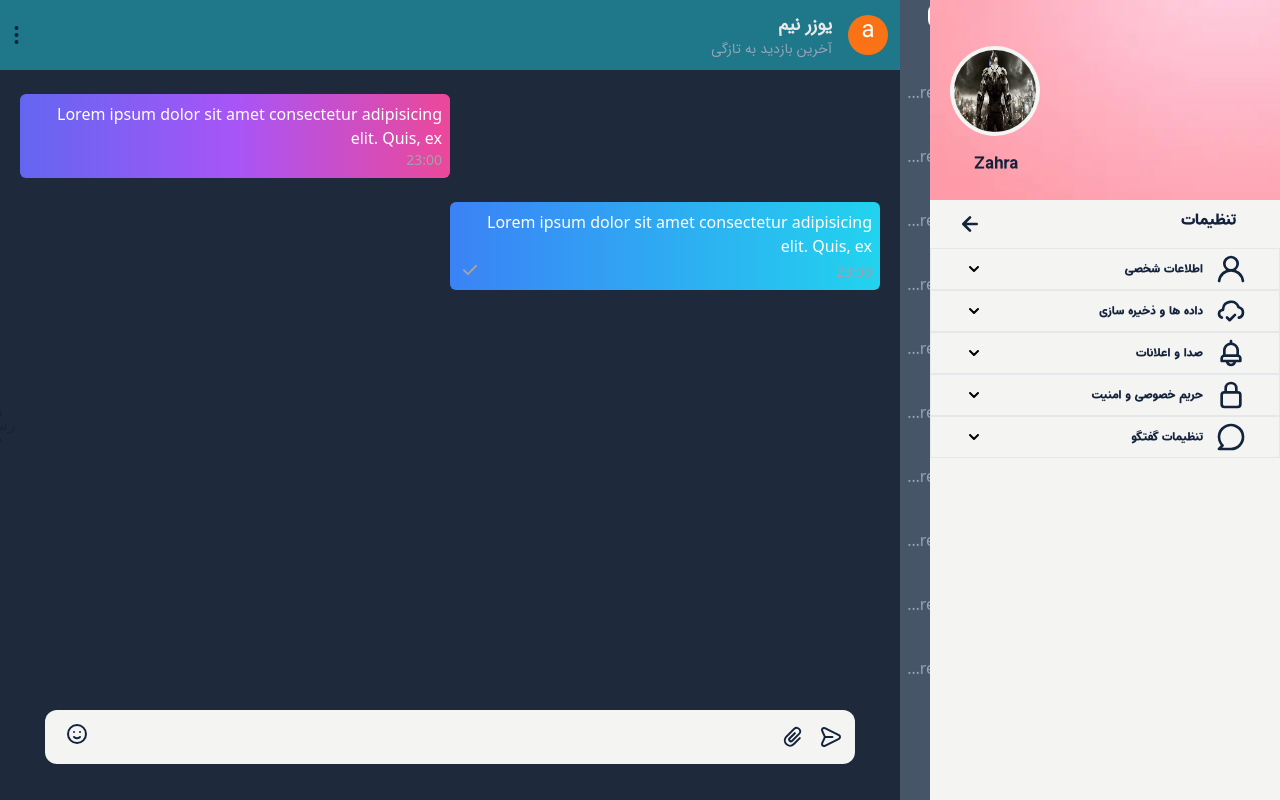
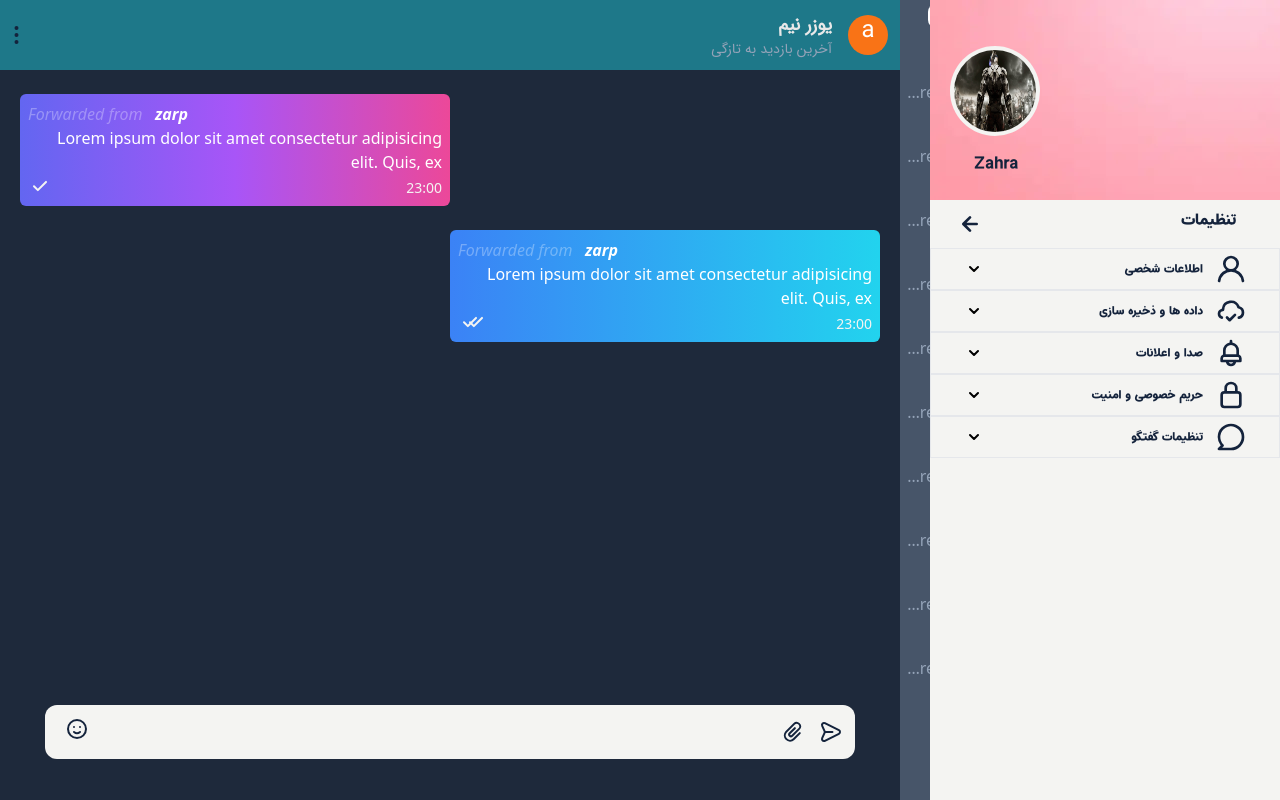
Before and after one commit to Mohaymen-Academy/FE02-Messenger, a React (Vite) app: page /App in a window 1280 px wide. Built offline with nearby package versions, Linux system fonts and the light colour scheme.

Commit message:
left side layout created

```diff
--- a/src/Components/ChatComps/ChatBody.jsx
+++ b/src/Components/ChatComps/ChatBody.jsx
@@ -8,12 +8,14 @@ const messages = [
   {
     id: 'else',
     seen: true,
-    content: 'Lorem ipsum dolor sit amet consectetur adipisicing elit. Quis, ex'
+    content: 'Lorem ipsum dolor sit amet consectetur adipisicing elit. Quis, ex',
+    forewardedFrom: true
   },
   {
     id: 'you',
     seen: true,
-    content: 'Lorem ipsum dolor sit amet consectetur adipisicing elit. Quis, ex'
+    content: 'Lorem ipsum dolor sit amet consectetur adipisicing elit. Quis, ex',
+    forewardedFrom: true
   }
 ];
 
@@ -23,21 +25,28 @@ export default function ChatBody() {
       <div className="flex h-[80%] w-full flex-col items-center overflow-hidden">
         <div className="mb-3 h-[80vh] w-full overflow-auto px-5 pt-3">
           {messages.map((message, index) => (
-            <div
-              className="flex flex-col"
+            // <div
+            //   className="flex flex-col"
+            //   key={index}
+            //   // onContextMenu={(e) => handleRightClick(e, index)}
+            //   >
+              <Message
               key={index}
-              onContextMenu={(e) => handleRightClick(e, index)}>
-              <Message content={message.content} isSeen={message.seen} id={message.id} />
-              {/* {mousepositoin.x != 0 ? (
-                <MessageMenu
-                  x_pos={x_mouse.current}
-                  y_pos={y_mouse.current}
-                  positions={mousepositoin}
-                />
-              ) : (
-                <></>
-              )} */}
-            </div>
+                content={message.content}
+                isSeen={message.seen}
+                id={message.id}
+                forewardedFrom={message.forewardedFrom}
+              />
+            //   {/* {mousepositoin.x != 0 ? (
+            //     <MessageMenu
+            //       x_pos={x_mouse.current}
+            //       y_pos={y_mouse.current}
+            //       positions={mousepositoin}
+            //     />
+            //   ) : (
+            //     <></>
+            //   )} */}
+            // // </div>
           ))}
         </div>
       </div>
--- a/src/Components/ChatComps/ChatHeader.jsx
+++ b/src/Components/ChatComps/ChatHeader.jsx
@@ -6,7 +6,7 @@ const ChatHeader = ({ setActive }) => (
     onClick={(e) => {
       setActive((prev) => !prev);
     }}
-    className=" flex h-[70px] w-full items-center justify-between bg-color4 px-1 font-iRANSans">
+    className=" flex h-[70px] w-full cursor-pointer items-center justify-between bg-color4 px-1 font-iRANSans">
     <div id="header-account" className="flex h-full items-center gap-2">
       <div className="flex-1 ">
         <Avatar isOnline={false} image={'a'} />
--- a/src/Components/ChatComps/UserChat.jsx
+++ b/src/Components/ChatComps/UserChat.jsx
@@ -1,7 +1,6 @@
 import React, { useState } from 'react';
 import { ChatBody, ChatHeader } from '.';
-import LeftSide from '../Leftside';
-import ProfileEdit from '../ProfileEdit';
+import LeftLayout from '../LeftLayout';
 
 export default function UserChat() {
   const [active, setActive] = useState(false);
@@ -12,9 +11,7 @@ export default function UserChat() {
           <ChatHeader setActive={setActive} />
           <ChatBody />
         </div>
-        <LeftSide isActive={active} />
-        {/* <ProfileEdit isActive={active} /> */}
-
+          <LeftLayout active={active} setActive={setActive} />
       </div>
       {/* {active ?  : <></>} */}
     </>
--- /dev/null
+++ b/src/Components/LeftLayout.jsx
@@ -0,0 +1,16 @@
+import React, { useState } from 'react';
+import LeftSide from './Leftside';
+import ProfileEdit from './ProfileEdit';
+
+export default function LeftLayout({ active, setActive }) {
+  const [layout, setlayout] = useState(1);
+  //   const [active, ] = useState(false);
+//   console.log(setlayout)
+  const Pages = [
+    <LeftSide isActive={active} setActive={setActive} setlayout={setlayout} />,
+    <ProfileEdit isActive={active} setActive={setActive} setlayout={setlayout} />
+  ];
+  // const
+
+  return <div>{active == true ? Pages[layout] : <></>}</div>;
+}
--- a/src/Components/LeftSide.jsx
+++ b/src/Components/LeftSide.jsx
@@ -1,7 +1,8 @@
 import React from 'react';
-import { UilTimes } from '@iconscout/react-unicons';
+import { UilTimes, UilPen } from '@iconscout/react-unicons';
+// import { UilPen } from '@iconscout/react-unicons'
 import { Files, Links, Medias, Musics, Voices } from './ProfileParts';
-export default function LeftSide({ isActive, profile }) {
+export default function LeftSide({ isActive, profile, setActive, setlayout }) {
   const [filepart, setfilepart] = React.useState({
     0: 1,
     1: 0,
@@ -26,11 +27,24 @@ export default function LeftSide({ isActive, profile }) {
       className={`flex flex-col h-screen transition-all duration-200 ease-in ${
         isActive ? 'w-[500px]' : 'w-0'
       } bg-color2 shadow-md`}>
-      <div className="flex flex-row w-full h-[72px] bg-color4 place-items-center">
-        <UilTimes className="w-8 h-8 text-text1 cursor-pointer" />
-        <div className="p-1 cardP">اطلاعات پروفایل</div>
+      <div className="flex bg-color4 items-center justify-between px-4">
+        <div className="flex flex-row w-fit h-[72px] place-items-center">
+          <button
+            onClick={(e) => {
+              setActive(false);
+            }}>
+            <UilTimes className="w-8 h-8 text-text1 cursor-pointer" />
+          </button>
+          <div className="p-1 cardP">اطلاعات پروفایل</div>
+        </div>
+        <div>
+          <button
+          onClick={()=>setlayout(1)}>
+            <UilPen />
+          </button>
+        </div>
       </div>
-      <div class="flex flex-col justify-end place-items-end bg-[url('images/profile.jpg')] w-full h-[350px] bg-cover bg-center bg-no-repeat mb-0 md:h-[350px]">
+      <div className="flex flex-col justify-end place-items-end bg-[url('images/profile.jpg')] w-full h-[350px] bg-cover bg-center bg-no-repeat mb-0 md:h-[350px]">
         {isActive ? (
           <>
             <div className="p-7 pb-0 text-white font-bold text-[25px] ">Zahra</div>
@@ -84,9 +98,6 @@ export default function LeftSide({ isActive, profile }) {
           )}
         </div>
       </div>
-
-
-
     </div>
   );
 }
--- a/src/Components/ProfileEdit.jsx
+++ b/src/Components/ProfileEdit.jsx
@@ -3,12 +3,17 @@ import { UilArrowRight, UilCameraPlus } from '@iconscout/react-unicons';
 // import {Check}
 import CheckBoxParag from '../utility/CheckBoxParag';
 
-export default function ProfileEdit() {
+export default function ProfileEdit({isActive, setActive, setlayout}) {
   return (
     <div
       className={`flex flex-col h-screen transition-all duration-200 ease-in w-[500px] bg-color2 shadow-md`}>
       <div className="flex flex-row w-full h-[8.1%] p-2.5">
-        <UilArrowRight className="w-8 h-8 text-text1 cursor-pointer" />
+        <button
+        onClick={(e)=>{
+          console.log(setlayout)
+          setlayout(0)}}>
+          <UilArrowRight className="w-8 h-8 text-text1 cursor-pointer" />
+        </button>
         <div className="p-1 cardP">ویرایش</div>
       </div>
       <div className="flex flex-col  justify-center items-center gap-3 w-[100%]">
--- a/src/Components/message/Message.jsx
+++ b/src/Components/message/Message.jsx
@@ -31,7 +31,6 @@ function Message({ content, isSeen, id, forewardedFrom }) {
     event.stopPropagation();
     x_mouse = event.clientX;
     y_mouse = event.clientY;
-    // console.log(x_mouse, y_mouse);
     setmousepositoin({ x_mouse, y_mouse });
   }
 
@@ -45,19 +44,35 @@ function Message({ content, isSeen, id, forewardedFrom }) {
         } p-2 text-white `}>
         <div>
           {forewardedFrom ? (
-            <div>
-              message forwarded from <span className="font-semibold">{forewardedFrom}</span>
+            <div className="text-left flex flex-row-reverse">
+              <p className="opacity-30 italic">Forwarded from</p>
+              &nbsp;&nbsp;&nbsp;
+              <span className="font-semibold italic opacity-100">zarp</span>
             </div>
           ) : null}
         </div>
         <p>{content}</p>
         <div className=" flex w-full items-end justify-between text-sm text-zinc-400">
-          <p>23:00</p>
-          <div>{id === 'you' && isSeen ? <UilCheck /> : null}</div>
+          <p className="text-color1">23:00</p>
+          <div className="text-color1">
+            {id === 'you' && isSeen ? (
+              <div className="flex flex-row">
+                <UilCheck className={'relative left-[-18px]'} />
+                <UilCheck />
+              </div>
+            ) : (
+              <UilCheck />
+            )}
+          </div>
         </div>
       </div>
       {mousepositoin.x != 0 ? (
-        <MessageMenu x_pos={x_mouse.current} y_pos={y_mouse.current} positions={mousepositoin} />
+        <MessageMenu
+          x_pos={x_mouse.current}
+          y_pos={y_mouse.current}
+          positions={mousepositoin}
+          setposition={setmousepositoin}
+        />
       ) : (
         <></>
       )}
--- a/src/Components/message/MessageMenu.jsx
+++ b/src/Components/message/MessageMenu.jsx
@@ -6,9 +6,22 @@ import {
   UilCornerUpRightAlt,
   UilCheckCircle
 } from '@iconscout/react-unicons';
-import React, { useState } from 'react';
+import React, { useState, useEffect, useRef } from 'react';
 
-const MessageMenu = ({ message, x_pos, y_pos ,positions }) => {
+const MessageMenu = ({ message, x_pos, y_pos, positions, setposition }) => {
+  const divref = useRef(null);
+  function handleOutsideClick(event) {
+    if (divref.current && !divref.current.contains(event.target)) {
+      setposition({ x: 0, y: 0 });
+    }
+  }
+  useEffect(() => {
+    if (open) {
+      document.addEventListener('mousedown', handleOutsideClick);
+    }
+    return () => document.addEventListener('mousedown', handleOutsideClick);
+  }, [positions]);
+
   const [items, setitem] = useState([
     {
       icon: <UilCornerUpLeftAlt />,
@@ -41,14 +54,16 @@ const MessageMenu = ({ message, x_pos, y_pos ,positions }) => {
       color: 'text-red-500'
     }
   ]);
-  console.log(positions);
+  // console.log(positions);
   return (
     <ul
+      ref={divref}
       style={{ top: `${positions.y_pos}px`, left: `${positions.x_pos}px` }}
       className="absolute z-10 shadow-2xl w-[150px] bg-color1 text-color4 rounded-lg opacity-90">
       {items.map((item, index) => {
         return (
           <button
+          key={index}
             className="flex flex-row items-center gap-2 px-5 my-1 w-full hover:bg-gray-200 rounded-lg"
             // onClick={(e) => setsection(menuId)}
           >
```
